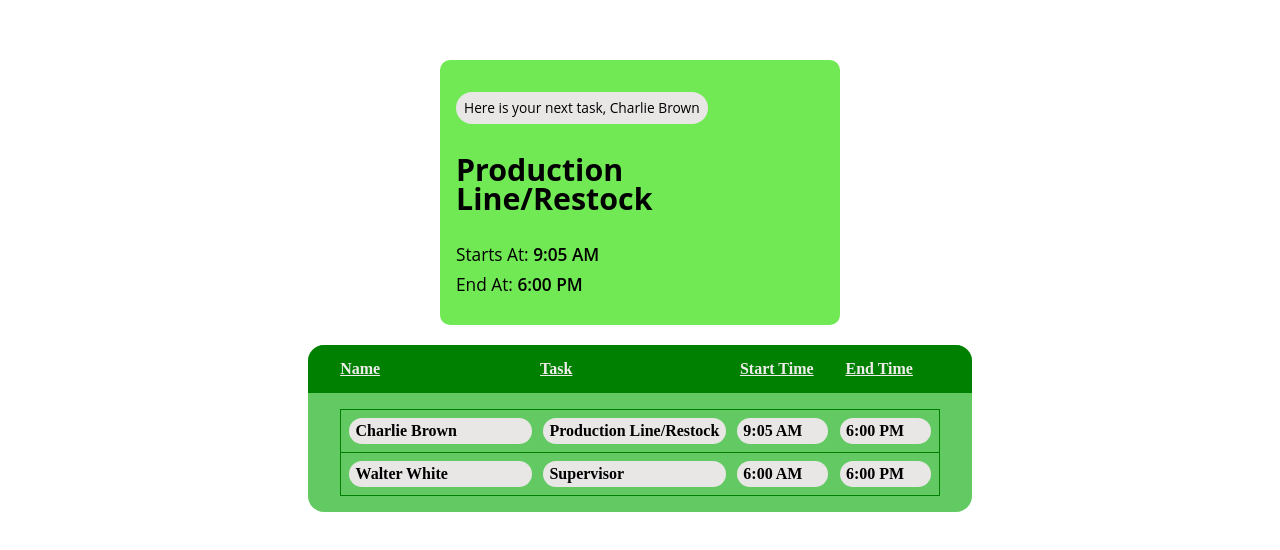
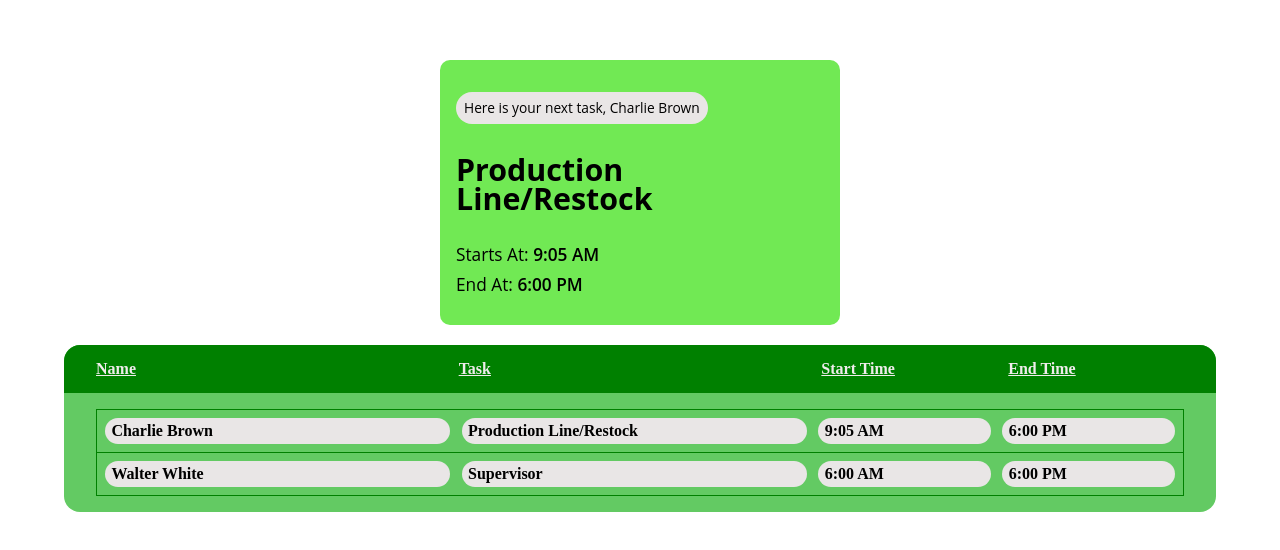
Before and after one commit to cppsea/Volunteer_Task_Allocator, a React (Vite) app: page / in a window 1280 px wide. Shown: the part 114-664 px from the top of the page. Built offline with nearby package versions, Linux system fonts and the light colour scheme.

Commit message:
created taskpage component

```diff
--- a/src/App.jsx
+++ b/src/App.jsx
@@ -1,6 +1,5 @@
-import TaskCard from "./components/Task/TaskCard";
-import TaskBoard from "./components/TaskBoard/TaskBoard";
 import "./css/App.css";
+import TaskPage from "./pages/TaskPage/TaskPage";
 function App() {
   return (
     <div
@@ -13,34 +12,7 @@ function App() {
         gap: "20px",
       }}
     >
-      <TaskCard
-        person_name={"Charlie Brown"}
-        task={"Production Line/Restock"}
-        startHour={9}
-        startMinute={5}
-        endHour={18}
-        endMinute={0}
-      />
-      <TaskBoard
-        tasks={[
-          {
-            name: "Charlie Brown",
-            task: "Production Line/Restock",
-            startHour: 9,
-            startMinute: 5,
-            endHour: 18,
-            endMinute: 0,
-          },
-          {
-            name: "Walter White",
-            task: "Supervisor",
-            startHour: 6,
-            startMinute: 0,
-            endHour: 18,
-            endMinute: 0,
-          },
-        ]}
-      />
+      <TaskPage />
     </div>
   );
 }
--- a/src/components/TaskBoard/TaskBoard.css
+++ b/src/components/TaskBoard/TaskBoard.css
@@ -8,9 +8,9 @@
   flex-direction: column;
   background-color: var(--taskboard-background);
   border-radius: 1rem;
-
+  width: 90%;
+  max-width: 1300px;
 }
-
 
 .taskboard-header-container {
   display: grid;
@@ -23,7 +23,6 @@
 }
 
 .taskboard-header {
-
 }
 
 .taskboard-header-text {
@@ -32,10 +31,8 @@
   text-decoration: underline;
 }
 
-
-
-.taskboard-tasklist{
-    padding: 1rem 2rem;
-    display: flex;
-    flex-flow: column nowrap;
+.taskboard-tasklist {
+  padding: 1rem 2rem;
+  display: flex;
+  flex-flow: column nowrap;
 }
--- a/src/components/TaskBoard/TaskBoard.jsx
+++ b/src/components/TaskBoard/TaskBoard.jsx
@@ -23,7 +23,8 @@ export default function TaskBoard({ tasks }) {
 
       <div className="taskboard-tasklist">
         {tasks.map((task) => (
-          <TaskBoardItem {...task} />
+          //change key to something more appropriate later
+          <TaskBoardItem key={task.task + task.name} {...task} />
         ))}
       </div>
     </div>
--- /dev/null
+++ b/src/pages/TaskPage/TaskPage.jsx
@@ -0,0 +1,36 @@
+import TaskCard from "../../components/Task/TaskCard";
+import TaskBoard from "../../components/TaskBoard/TaskBoard";
+export default function TaskPage() {
+  return (
+    <>
+      <TaskCard
+        person_name={"Charlie Brown"}
+        task={"Production Line/Restock"}
+        startHour={9}
+        startMinute={5}
+        endHour={18}
+        endMinute={0}
+      />
+      <TaskBoard
+        tasks={[
+          {
+            name: "Charlie Brown",
+            task: "Production Line/Restock",
+            startHour: 9,
+            startMinute: 5,
+            endHour: 18,
+            endMinute: 0,
+          },
+          {
+            name: "Walter White",
+            task: "Supervisor",
+            startHour: 6,
+            startMinute: 0,
+            endHour: 18,
+            endMinute: 0,
+          },
+        ]}
+      />
+    </>
+  );
+}
```
